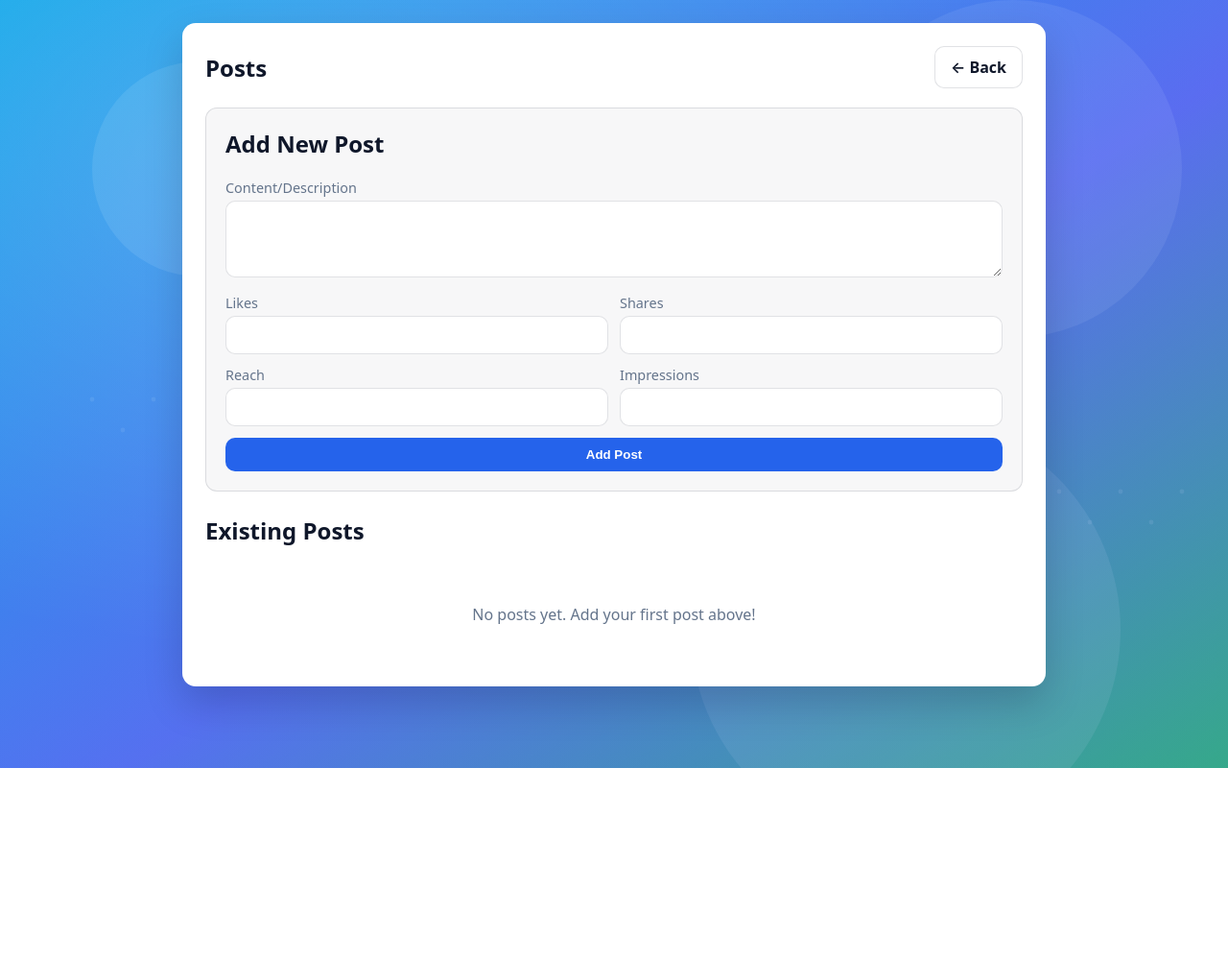
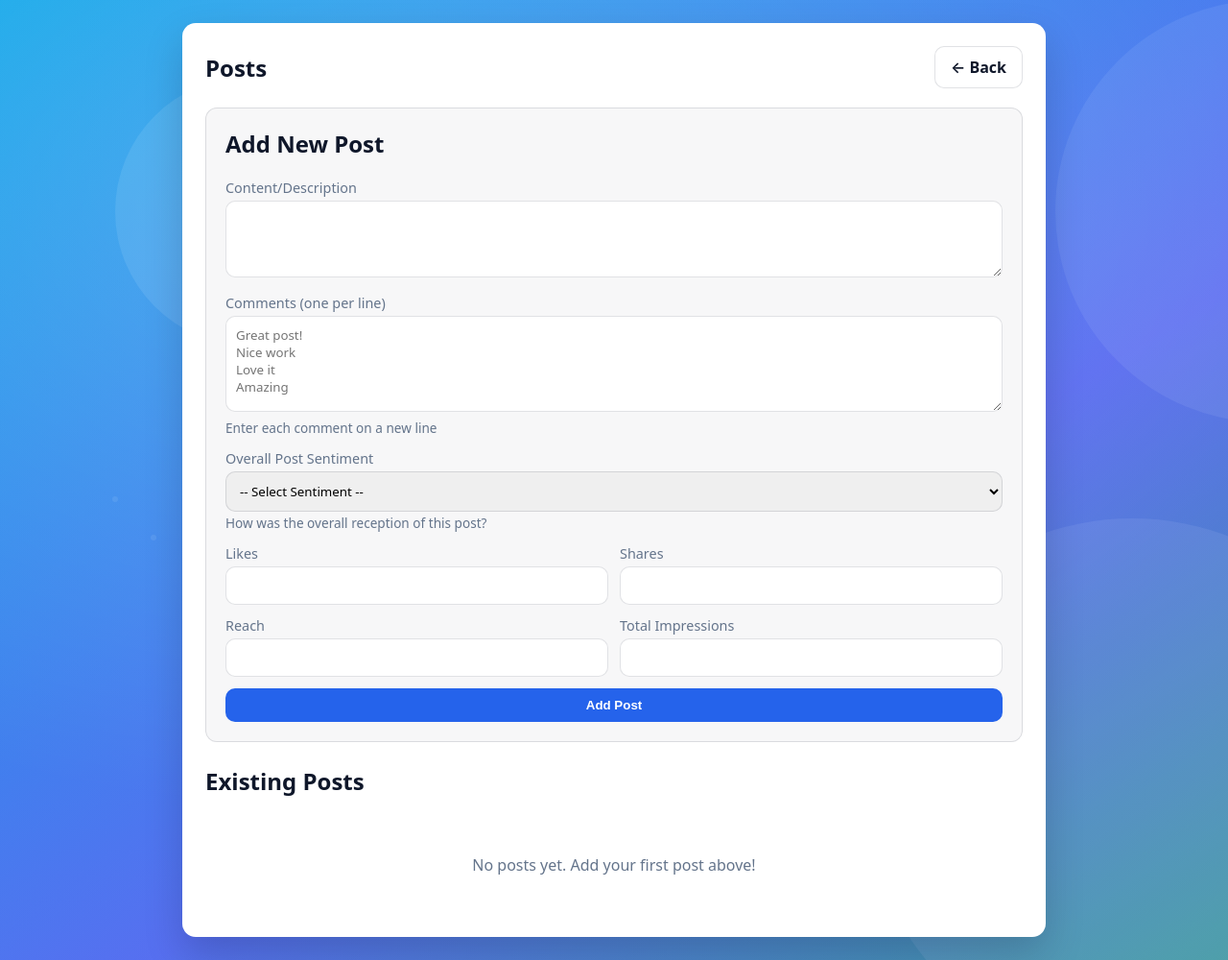
Before and after one commit to IliasMitseas/inFluApp, a Spring app: template src/main/resources/templates/influencer-posts.html in a window 1280 px wide. Shown: the whole page at 96% size. Before the commit the page ends 800 px from the top, so only its background shows below. Run offline with Thymeleaf, Linux system fonts and the light colour scheme; the template is opened without the code that fills it, so the values that code supplies are empty; some of the project's set-up classes (security, data sources, template engines, error pages and the like) are left out, and stand-ins take their place.

Commit message:
influencer-posts

```diff
--- a/src/main/java/org/ilias/influapp/controllers/InfluencerController.java
+++ b/src/main/java/org/ilias/influapp/controllers/InfluencerController.java
@@ -55,7 +55,7 @@ public class InfluencerController {
                                            @ModelAttribute("platformsForm") ProfilePlatformsForm platformsForm) {
         User user = userService.currentUser(authentication);
         influencerService.updateInfluencerPlatforms(user.getId(), platformsForm);
-        return "redirect:/influencer/profile";
+        return "redirect:/influencer/home";
     }
 
     @PostMapping("/influencer/profile/image")
--- a/src/main/java/org/ilias/influapp/controllers/InfluencerPlatformController.java
+++ b/src/main/java/org/ilias/influapp/controllers/InfluencerPlatformController.java
@@ -64,6 +64,7 @@ public class InfluencerPlatformController {
             socialMedia.setAverageComments(socialMediaUpdate.getAverageComments());
             socialMedia.setProfileViews(socialMediaUpdate.getProfileViews());
             socialMedia.setAverageLikes(socialMediaUpdate.getAverageLikes());
+            influencer.updateTotalFollowers();
             influencerRepository.save(influencer);
         }
         return "redirect:/influencer/home";
--- a/src/main/java/org/ilias/influapp/dtos/PostDto.java
+++ b/src/main/java/org/ilias/influapp/dtos/PostDto.java
@@ -4,6 +4,7 @@ import lombok.AllArgsConstructor;
 import lombok.Builder;
 import lombok.Data;
 import lombok.NoArgsConstructor;
+import org.ilias.influapp.entities.PostSentiment;
 
 import java.util.List;
 
@@ -17,5 +18,6 @@ public class PostDto {
     private List<String> comments;
     private Integer shares;
     private Integer reach;
-    private Integer impressions;
+    private Integer impressionCount;
+    private PostSentiment postSentiment;
 }
--- a/src/main/java/org/ilias/influapp/services/InfluencerService.java
+++ b/src/main/java/org/ilias/influapp/services/InfluencerService.java
@@ -51,8 +51,7 @@ public class InfluencerService {
         influencer.setMinCollaborationBudget(updateInfluencer.getMinCollaborationBudget());
         influencer.setCategory(updateInfluencer.getCategory());
         influencer.setInfluencerType(updateInfluencer.getInfluencerType());
-        influencer.setTotalFollowers(updateInfluencer.getTotalFollowers());
-        influencer.setEngagementRate(updateInfluencer.getEngagementRate());
+        influencer.updateTotalFollowers();
         return influencer;
     }
 
@@ -91,6 +90,9 @@ public class InfluencerService {
             }
         }
 
+        // Recalculate total followers after updating platforms
+        influencer.updateTotalFollowers();
+
         influencerRepository.save(influencer);
     }
 
--- a/src/main/java/org/ilias/influapp/services/PostService.java
+++ b/src/main/java/org/ilias/influapp/services/PostService.java
@@ -15,7 +15,8 @@ public class PostService {
                 .comments(postDto.getComments())
                 .shares(postDto.getShares())
                 .reach(postDto.getReach())
-                .impressions(postDto.getImpressions())
+                .impressionCount(postDto.getImpressionCount())
+                .postSentiment(postDto.getPostSentiment())
                 .socialMedia(socialMedia)
                 .build();
     }
--- a/src/main/resources/templates/influencer-posts.html
+++ b/src/main/resources/templates/influencer-posts.html
@@ -55,7 +55,7 @@
         }
         .form-grid { display: grid; gap: 12px; }
         label { display: block; color: var(--muted); margin-bottom: 4px; font-size: 0.9rem; }
-        input, textarea {
+        input, textarea, select {
             width: 100%;
             padding: 10px;
             border-radius: 10px;
@@ -89,6 +89,27 @@
                     <label for="content">Content/Description</label>
                     <textarea id="content" th:field="*{content}" required></textarea>
                 </div>
+                <div>
+                    <label for="commentsText">Comments (one per line)</label>
+                    <textarea id="commentsText" name="commentsText" placeholder="Great post!&#10;Nice work&#10;Love it&#10;Amazing" style="min-height: 100px;"></textarea>
+                    <small style="color: var(--muted); font-size: 0.85rem;">
+                        Enter each comment on a new line
+                    </small>
+                </div>
+                <div>
+                    <label for="postSentiment">Overall Post Sentiment</label>
+                    <select id="postSentiment" th:field="*{postSentiment}">
+                        <option value="">-- Select Sentiment --</option>
+                        <option value="LOVE">❤️ LOVE - Εξαιρετικό</option>
+                        <option value="LIKE">👍 LIKE - Θετικό</option>
+                        <option value="NEUTRAL">😐 NEUTRAL - Ουδέτερο</option>
+                        <option value="DISLIKE">👎 DISLIKE - Αρνητικό</option>
+                        <option value="TERRIBLE">💩 TERRIBLE - Πολύ Αρνητικό</option>
+                    </select>
+                    <small style="color: var(--muted); font-size: 0.85rem;">
+                        How was the overall reception of this post?
+                    </small>
+                </div>
                 <div style="display:grid; grid-template-columns: 1fr 1fr; gap: 12px;">
                     <div>
                         <label for="likes">Likes</label>
@@ -103,8 +124,8 @@
                         <input id="reach" type="number" th:field="*{reach}" min="0" required/>
                     </div>
                     <div>
-                        <label for="impressions">Impressions</label>
-                        <input id="impressions" type="number" th:field="*{impressions}" min="0" required/>
+                        <label for="impressionCount">Total Impressions</label>
+                        <input id="impressionCount" type="number" th:field="*{impressionCount}" min="0" required/>
                     </div>
                 </div>
                 <button class="btn btn-primary" type="submit">Add Post</button>
@@ -115,14 +136,33 @@
     <h2>Existing Posts</h2>
     <div class="post-list" th:if="${posts != null and !posts.isEmpty()}">
         <div class="post-item" th:each="post : ${posts}">
-            <div th:text="${post.content}">Post content here</div>
+            <div style="display: flex; justify-content: space-between; align-items: start; margin-bottom: 8px;">
+                <div th:text="${post.content}" style="flex: 1;">Post content here</div>
+                <div th:if="${post.postSentiment != null}" style="font-size: 1.5rem; margin-left: 12px;">
+                    <span th:if="${post.postSentiment == T(org.ilias.influapp.entities.PostSentiment).LOVE}">❤️</span>
+                    <span th:if="${post.postSentiment == T(org.ilias.influapp.entities.PostSentiment).LIKE}">👍</span>
+                    <span th:if="${post.postSentiment == T(org.ilias.influapp.entities.PostSentiment).NEUTRAL}">😐</span>
+                    <span th:if="${post.postSentiment == T(org.ilias.influapp.entities.PostSentiment).DISLIKE}">👎</span>
+                    <span th:if="${post.postSentiment == T(org.ilias.influapp.entities.PostSentiment).TERRIBLE}">💩</span>
+                </div>
+            </div>
+
+            <!-- Display comments (simple text strings) -->
+            <div th:if="${post.comments != null and !post.comments.isEmpty()}" style="margin-top: 12px; padding: 12px; background: rgba(15, 23, 42, 0.02); border-radius: 8px;">
+                <strong style="font-size: 0.9rem; color: var(--muted);">Comments:</strong>
+                <div th:each="comment : ${post.comments}" style="margin-top: 6px; font-size: 0.9rem;">
+                    💬 <span th:text="${comment}">Comment text</span>
+                </div>
+            </div>
+
             <div class="post-stats">
                 <div class="stat">👍 <span th:text="${post.likes}">0</span> likes</div>
                 <div class="stat">💬 <span th:text="${post.comments != null ? post.comments.size() : 0}">0</span> comments</div>
                 <div class="stat">📤 <span th:text="${post.shares}">0</span> shares</div>
-                <div class="stat">👁️ <span th:text="${post.impressions}">0</span> impressions</div>
+                <div class="stat">📡 <span th:text="${post.reach}">0</span> reach</div>
+                <div class="stat">👁️ <span th:text="${post.impressionCount}">0</span> impressions</div>
                 <div class="stat" th:if="${post.engagementRate != null}">
-                    📊 <span th:text="${#numbers.formatDecimal(post.engagementRate, 1, 2)}">0.00</span>% engagement
+                    📈 <span th:text="${#numbers.formatDecimal(post.engagementRate, 1, 2)}">0.00</span>% engagement
                 </div>
             </div>
         </div>
```
Also changed, not shown: src/main/java/org/ilias/influapp/controllers/PlatformPostsController.java (+19 -8 lines), src/main/java/org/ilias/influapp/entities/Influencer.java (+11 -1 lines), src/main/java/org/ilias/influapp/entities/Post.java (+28 -7 lines), src/main/java/org/ilias/influapp/entities/PostSentiment.java (added, +9 -0 lines), src/main/resources/templates/influencer-profile.html (+0 -11 lines).
